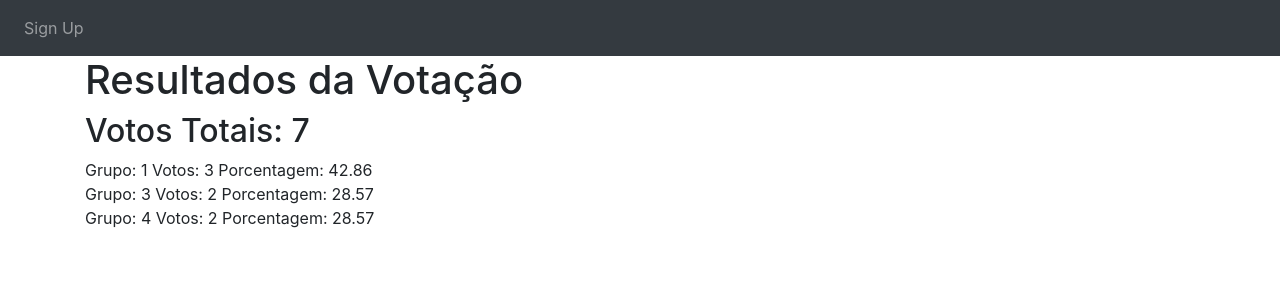
After one commit to MTSLND/ContestProject, a Flask app: page /votacao in a window 1280 px wide. The commit adds this page. Shown: the top 300 px of the page. Run offline with Flask 3, Linux system fonts and the light colour scheme; some libraries are stand-ins or nearby versions.

Commit message:
Voting Module

```diff
--- a/website/auth.py
+++ b/website/auth.py
@@ -6,7 +6,8 @@ from flask_login import login_user, login_required, logout_user, current_user
 
 auth = Blueprint('auth', __name__)
 
-"""@auth.route('/login', methods=['GET','POST'])
+"""
+@auth.route('/login', methods=['GET','POST'])
 def login():
     if request.method == 'POST':
         email = request.form.get('email')
--- a/website/templates/base.html
+++ b/website/templates/base.html
@@ -30,6 +30,7 @@
             <div class="navbar-nav">
                 {% if user.is_authenticated %}
                 <a class="nav-item nav-link" id="home" href="/">Home</a>
+                <a class="nav-item nav-link" id="votacao" href="/votacao">Votacao</a>
                 <!-- <a class="nav-item nav-link" id="logout" href="/logout">Logout</a> -->
                 {% else %}
                 <!--<a class="nav-item nav-link" id="login" href="/login">Login</a>-->
--- a/website/templates/home.html
+++ b/website/templates/home.html
@@ -1,5 +1,5 @@
 {% extends "base.html" %}
-{% block title %} Changed {% endblock%}
+{% block title %} Home {% endblock%}
 
 {% block content %}
 <div class="container mt-4">
--- /dev/null
+++ b/website/templates/votacao.html
@@ -0,0 +1,15 @@
+{% extends "base.html" %}
+{% block title %} Votacao {% endblock%}
+{% block content %}
+<h1>Resultados da Votação</h1>
+<h2>Votos Totais: {{ total_votos }}</h2>
+<div>
+{% for grupo, contagem in contagem_por_grupo %}
+      <div>
+        Grupo: {{ grupo }}
+        Votos: {{ contagem }}
+        Porcentagem: {{ '%.2f' % ((contagem/total_votos) * 100) }}
+        </div>
+    {% endfor %}
+</div>
+{% endblock %}
--- a/website/views.py
+++ b/website/views.py
@@ -1,6 +1,7 @@
 from flask import Blueprint, render_template, request, flash, redirect, url_for
 from flask_login import login_required, current_user
 from .models import User, Votos
+from sqlalchemy.sql import func
 from . import db
 
 views = Blueprint('views',__name__)
@@ -32,3 +33,16 @@ def home():
         flash('Voto Contabilizado com Sucesso', 'success')
 
     return render_template("home.html", user=current_user)
+
+@views.route('/votacao')
+def votacao():
+
+    total_votos = Votos.query.count()
+    contagem_por_grupo = Votos.query.with_entities(Votos.grupo, func.count().label('count')).group_by(Votos.grupo).all()
+    porcentagens = {}
+    for grupo, contagem in contagem_por_grupo:
+        porcentagem = (contagem / total_votos) * 100
+        porcentagens[grupo] = porcentagem
+    usuarios = User.query.all()
+
+    return render_template("votacao.html", user=current_user, total_votos=total_votos, contagem_por_grupo=contagem_por_grupo, porcentagem = porcentagem)
```
Also changed, not shown: instance/database.db.
